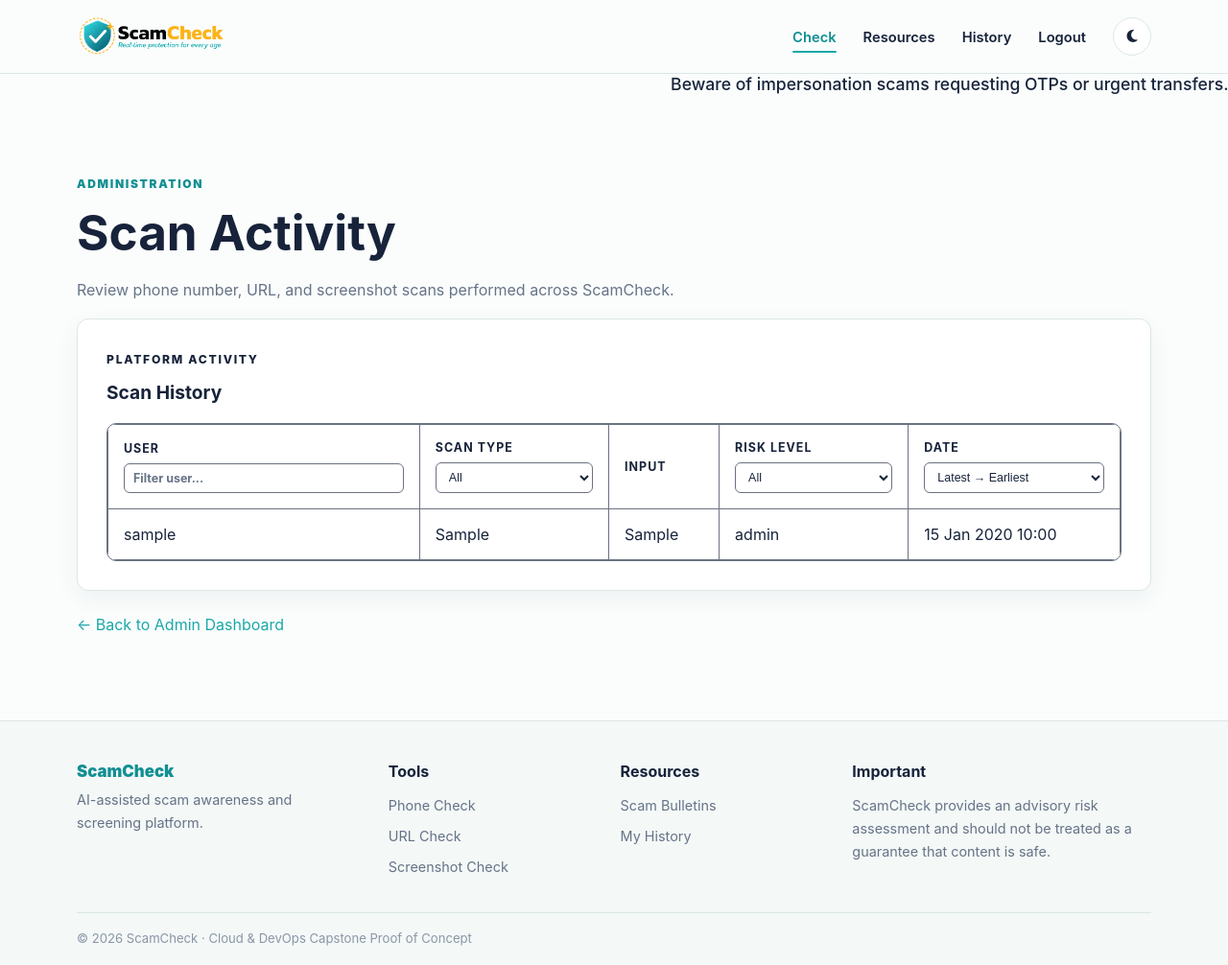
After one commit to mdaliffnoor-code/scamcheck_openai_webapp, a Flask app: page /admin/activity in a window 1280 px wide. The commit adds this page. Shown: the whole page at 96% size. Run offline with Flask 3, Linux system fonts and the light colour scheme; a user stored in the database is signed in; tables that the repository leaves empty hold one stand-in row (values such as "Sample post"); some libraries are stand-ins or nearby versions.

Commit message:
Add admin scan activity page with filtering and sorting functionality

```diff
--- a/app.py
+++ b/app.py
@@ -116,6 +116,11 @@ class ScanHistory(db.Model):
         db.Integer,
         db.ForeignKey("users.id"),
         nullable=False
+    )
+
+    user = db.relationship(
+    "User",
+    backref="scans"
     )
 
     scan_type = db.Column(
@@ -2194,6 +2199,34 @@ def admin_update_user_role(user_id):
         url_for("admin_users")
     )
 
+@app.route("/admin/activity")
+@login_required
+def admin_activity():
+
+    if current_user.role != "admin":
+
+        flash(
+            "Administrator access required.",
+            "error"
+        )
+
+        return redirect(
+            url_for("home")
+        )
+
+    scans = (
+        ScanHistory.query
+        .order_by(
+            ScanHistory.created_at.desc()
+        )
+        .all()
+    )
+
+    return render_template(
+        "admin_activity.html",
+        scans=scans
+    )
+
 @app.route("/logout")
 @login_required
 def logout():
--- a/static/css/style.css
+++ b/static/css/style.css
@@ -1433,3 +1433,33 @@ html[data-theme="dark"] .footer-brand { color: var(--gold); }
     padding: 7px 10px;
     border-radius: 7px;
 }
+
+/* =========================================
+   SCAN ACTIVITY FILTERS
+========================================= */
+
+.table-filter-header {
+    display: flex;
+    flex-direction: column;
+    gap: 8px;
+}
+
+.table-filter-header input,
+.table-filter-header select {
+    width: 100%;
+    min-width: 120px;
+
+    padding: 7px 9px;
+
+    border: 1px solid #6b7280;
+    border-radius: 6px;
+
+    background: var(--panel);
+    color: var(--text);
+
+    font-size: 0.78rem;
+}
+
+.table-filter-header input::placeholder {
+    color: var(--muted);
+}
--- a/static/js/app.js
+++ b/static/js/app.js
@@ -107,3 +107,182 @@ document.addEventListener("DOMContentLoaded", function () {
     });
 
 });
+
+// =========================================
+// ADMIN SCAN ACTIVITY FILTERING
+// =========================================
+
+document.addEventListener("DOMContentLoaded", function () {
+
+    const userFilter =
+        document.getElementById("filterUser");
+
+    const typeFilter =
+        document.getElementById("filterScanType");
+
+    const riskFilter =
+        document.getElementById("filterRisk");
+
+    const dateSort =
+        document.getElementById("sortDate");
+
+    const tableBody =
+        document.getElementById("activityTableBody");
+
+
+    if (!tableBody) {
+        return;
+    }
+
+
+    function updateTable() {
+
+        const rows = Array.from(
+            tableBody.querySelectorAll("tr")
+        );
+
+
+        const userValue =
+            userFilter
+                ? userFilter.value
+                    .toLowerCase()
+                    .trim()
+                : "";
+
+        const typeValue =
+            typeFilter
+                ? typeFilter.value.toLowerCase()
+                : "";
+
+        const riskValue =
+            riskFilter
+                ? riskFilter.value
+                : "";
+
+
+        // FILTER ROWS
+
+        rows.forEach(function (row) {
+
+            const rowUser =
+                row.dataset.user || "";
+
+            const rowType =
+                row.dataset.type || "";
+
+            const rowRisk =
+                row.dataset.risk || "";
+
+
+            const userMatches =
+                !userValue
+                || rowUser.includes(userValue);
+
+            const typeMatches =
+                !typeValue
+                || rowType === typeValue;
+
+            const riskMatches =
+                !riskValue
+                || rowRisk === riskValue;
+
+
+            if (
+                userMatches
+                && typeMatches
+                && riskMatches
+            ) {
+
+                row.style.display = "";
+
+            } else {
+
+                row.style.display = "none";
+
+            }
+
+        });
+
+
+        // SORT DATE
+
+        rows.sort(function (a, b) {
+
+            const dateA =
+                Number(a.dataset.date);
+
+            const dateB =
+                Number(b.dataset.date);
+
+
+            if (
+                dateSort
+                && dateSort.value === "earliest"
+            ) {
+
+                return dateA - dateB;
+
+            }
+
+            // DEFAULT:
+            // LATEST → EARLIEST
+
+            return dateB - dateA;
+
+        });
+
+
+        rows.forEach(function (row) {
+
+            tableBody.appendChild(row);
+
+        });
+
+    }
+
+
+    if (userFilter) {
+
+        userFilter.addEventListener(
+            "input",
+            updateTable
+        );
+
+    }
+
+
+    if (typeFilter) {
+
+        typeFilter.addEventListener(
+            "change",
+            updateTable
+        );
+
+    }
+
+
+    if (riskFilter) {
+
+        riskFilter.addEventListener(
+            "change",
+            updateTable
+        );
+
+    }
+
+
+    if (dateSort) {
+
+        dateSort.addEventListener(
+            "change",
+            updateTable
+        );
+
+    }
+
+
+    // Apply default sorting when page loads
+
+    updateTable();
+
+});
--- /dev/null
+++ b/templates/admin_activity.html
@@ -0,0 +1,244 @@
+{% extends "base.html" %}
+
+{% block title %}
+Scan Activity | ScamCheck
+{% endblock %}
+
+{% block content %}
+
+<section class="page-section">
+
+    <div class="shell">
+
+        <p class="eyebrow">
+            ADMINISTRATION
+        </p>
+
+        <h1>
+            Scan Activity
+        </h1>
+
+        <p class="page-intro">
+            Review phone number, URL, and screenshot scans
+            performed across ScamCheck.
+        </p>
+
+
+        <div class="admin-card">
+
+            <span>
+                PLATFORM ACTIVITY
+            </span>
+
+            <h3>
+                Scan History
+            </h3>
+
+
+            {% if scans %}
+
+                <div class="admin-table-wrapper">
+
+                    <table class="admin-table">
+
+                        <thead>
+
+                            <tr>
+
+                                <!-- USER FILTER -->
+
+                                <th>
+
+                                    <div class="table-filter-header">
+
+                                        <span>User</span>
+
+                                        <input
+                                            type="text"
+                                            id="filterUser"
+                                            placeholder="Filter user..."
+                                        >
+
+                                    </div>
+
+                                </th>
+
+
+                                <!-- SCAN TYPE FILTER -->
+
+                                <th>
+
+                                    <div class="table-filter-header">
+
+                                        <span>Scan Type</span>
+
+                                        <select id="filterScanType">
+
+                                            <option value="">
+                                                All
+                                            </option>
+
+                                            <option value="phone">
+                                                Phone
+                                            </option>
+
+                                            <option value="url">
+                                                URL
+                                            </option>
+
+                                            <option value="screenshot">
+                                                Screenshot
+                                            </option>
+
+                                        </select>
+
+                                    </div>
+
+                                </th>
+
+
+                                <!-- NO FILTER -->
+
+                                <th>
+                                    Input
+                                </th>
+
+
+                                <!-- RISK FILTER -->
+
+                                <th>
+
+                                    <div class="table-filter-header">
+
+                                        <span>Risk Level</span>
+
+                                        <select id="filterRisk">
+
+                                            <option value="">
+                                                All
+                                            </option>
+
+                                            <option value="LOW">
+                                                Low
+                                            </option>
+
+                                            <option value="POTENTIAL RISK">
+                                                Potential Risk
+                                            </option>
+
+                                            <option value="HIGH RISK">
+                                                High Risk
+                                            </option>
+
+                                            <option value="UNKNOWN">
+                                                Unknown
+                                            </option>
+
+                                        </select>
+
+                                    </div>
+
+                                </th>
+
+
+                                <!-- DATE SORT -->
+
+                                <th>
+
+                                    <div class="table-filter-header">
+
+                                        <span>Date</span>
+
+                                        <select id="sortDate">
+
+                                            <option
+                                                value="latest"
+                                                selected
+                                            >
+                                                Latest → Earliest
+                                            </option>
+
+                                            <option value="earliest">
+                                                Earliest → Latest
+                                            </option>
+
+                                        </select>
+
+                                    </div>
+
+                                </th>
+
+                            </tr>
+
+                        </thead>
+
+
+                        <tbody id="activityTableBody">
+
+                            {% for scan in scans %}
+
+                                <tr
+                                    data-user="{{ scan.user.username | lower }}"
+                                    data-type="{{ scan.scan_type | lower }}"
+                                    data-risk="{{ scan.risk_level }}"
+                                    data-date="{{ scan.created_at.timestamp() }}"
+                                >
+
+                                    <td>
+                                        {{ scan.user.username }}
+                                    </td>
+
+                                    <td>
+                                        {{ scan.scan_type | capitalize }}
+                                    </td>
+
+                                    <td>
+                                        {{ scan.input_value }}
+                                    </td>
+
+                                    <td>
+                                        {{ scan.risk_level }}
+                                    </td>
+
+                                    <td>
+                                        {{ scan.created_at.strftime("%d %b %Y %H:%M") }}
+                                    </td>
+
+                                </tr>
+
+                            {% endfor %}
+
+                        </tbody>
+
+                    </table>
+
+                </div>
+
+
+            {% else %}
+
+                <p class="muted">
+                    No scan activity found.
+                </p>
+
+            {% endif %}
+
+        </div>
+
+
+        <div style="margin-top: 25px;">
+
+            <a
+                href="{{ url_for('admin') }}"
+                class="outline-link"
+            >
+                ← Back to Admin Dashboard
+            </a>
+
+        </div>
+
+    </div>
+
+</section>
+
+{% endblock %}
```
Also changed, not shown: templates/admin.html (+12 -7 lines).
